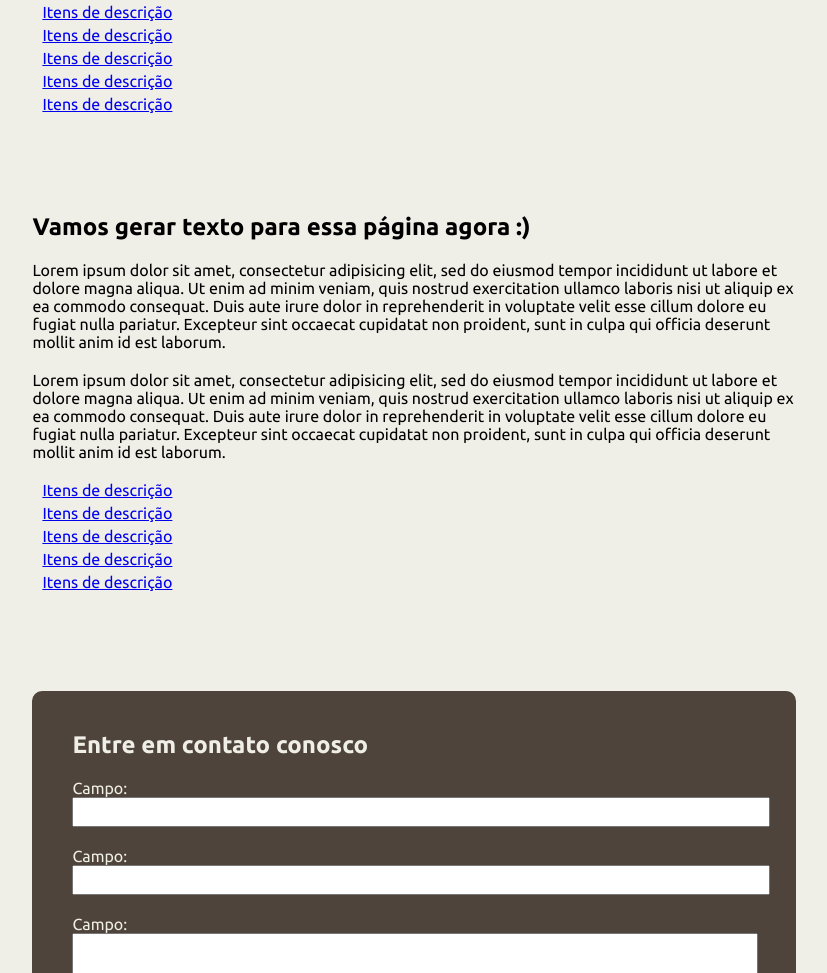
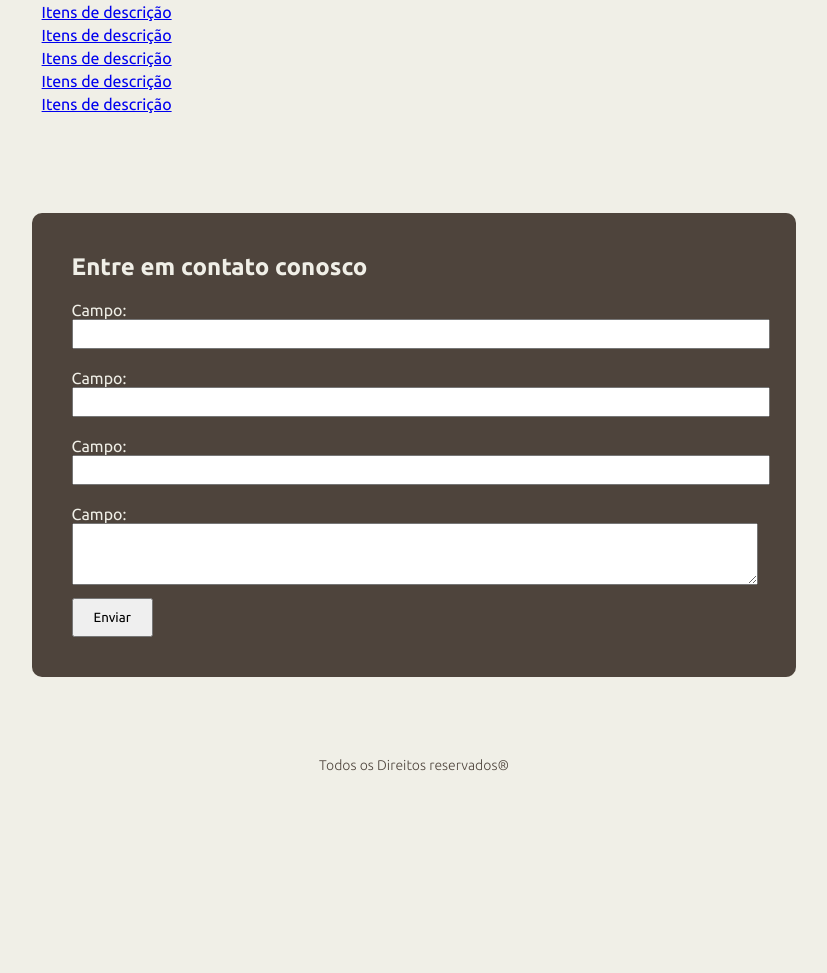
Before and after one commit to ghardt/CLI_GITWORKFLOW, a plain HTML site: page index.html in a window 1280 px wide. Shown: the part 1656-2629 px from the top of the page, without its empty margins (226-1053 px from the left). After the commit the page ends 2469 px from the top, so only its background shows below. Drawn offline with Linux system fonts and the light colour scheme.

Commit message:
REMOVE COMMENT IN estilo.css

```diff
--- a/estilo.css
+++ b/estilo.css
@@ -17,7 +17,7 @@ body{
 
 .container{
 	/* width: 900px; */
-	width: 65.88%;
+	width: 66%;
 	margin: 0 auto;
 }
 
@@ -61,35 +61,6 @@ body{
 .article_single ul li{
 	margin-top: 5px;
 }
-
-/* .form_contact{
-	text-align: center;
-	padding: 40px;
-}
-
-.form_contact label, .form_contact input{
-	width: 700px;
-}
-
-.form_contact label p{
-	margin-top: 20px;
-}
-.form_contact input{
-	padding: 5px;
-	font-size: 0.875em;
-}
-
-.form_contact textarea{
-	width: 700px;
-	height: 60px;
-}
-
-.form_contact .btn{
-	padding: 10px 20px !important;
-	font-weight: 1em;
-	width: auto;
-	margin-top: 10px;
-} */
 
 .form_contact{
 	color: #f0efe7;
--- a/index.html
+++ b/index.html
@@ -1,9 +1,10 @@
 <!DOCTYPE html>
 <html>
 <head>
-	<title>Sample Git | Curso GitWorkflow</title>
+	<title>Sample Git</title>
 	<link href="https://fonts.googleapis.com/css?family=Ubuntu:300,400,700" rel="stylesheet">
 	<link rel="stylesheet" href="estilo.css">
+	<meta charset="UTF-8">
 </head>
 <body>
 
@@ -105,33 +106,6 @@
 			</ul>
 
 		</article>
-		<article class="article_single">
-			<header>
-				<h2>Vamos gerar texto para essa página agora :)</h2>
-			</header>
-			<p>Lorem ipsum dolor sit amet, consectetur adipisicing elit, sed do eiusmod
-			tempor incididunt ut labore et dolore magna aliqua. Ut enim ad minim veniam,
-			quis nostrud exercitation ullamco laboris nisi ut aliquip ex ea commodo
-			consequat. Duis aute irure dolor in reprehenderit in voluptate velit esse
-			cillum dolore eu fugiat nulla pariatur. Excepteur sint occaecat cupidatat non
-			proident, sunt in culpa qui officia deserunt mollit anim id est laborum.</p>
-
-			<p>Lorem ipsum dolor sit amet, consectetur adipisicing elit, sed do eiusmod
-			tempor incididunt ut labore et dolore magna aliqua. Ut enim ad minim veniam,
-			quis nostrud exercitation ullamco laboris nisi ut aliquip ex ea commodo
-			consequat. Duis aute irure dolor in reprehenderit in voluptate velit esse
-			cillum dolore eu fugiat nulla pariatur. Excepteur sint occaecat cupidatat non
-			proident, sunt in culpa qui officia deserunt mollit anim id est laborum.</p>
-
-			<ul>
-				<li><a href="index.html" class="title">Itens de descrição</a></li>
-				<li><a href="#" class="title">Itens de descrição</a></li>
-				<li><a href="#" class="title">Itens de descrição</a></li>
-				<li><a href="#" class="title">Itens de descrição</a></li>
-				<li><a href="#" class="title">Itens de descrição</a></li>
-			</ul>
-
-		</article>
 
 		<article class="form_contact">
 			<header>
@@ -139,6 +113,9 @@
 			</header>
 
 			<form action="" method="post">
+				<label><p>Campo:</p></label>
+				<input type="text">
+
 				<label><p>Campo:</p></label>
 				<input type="text">
 
```
